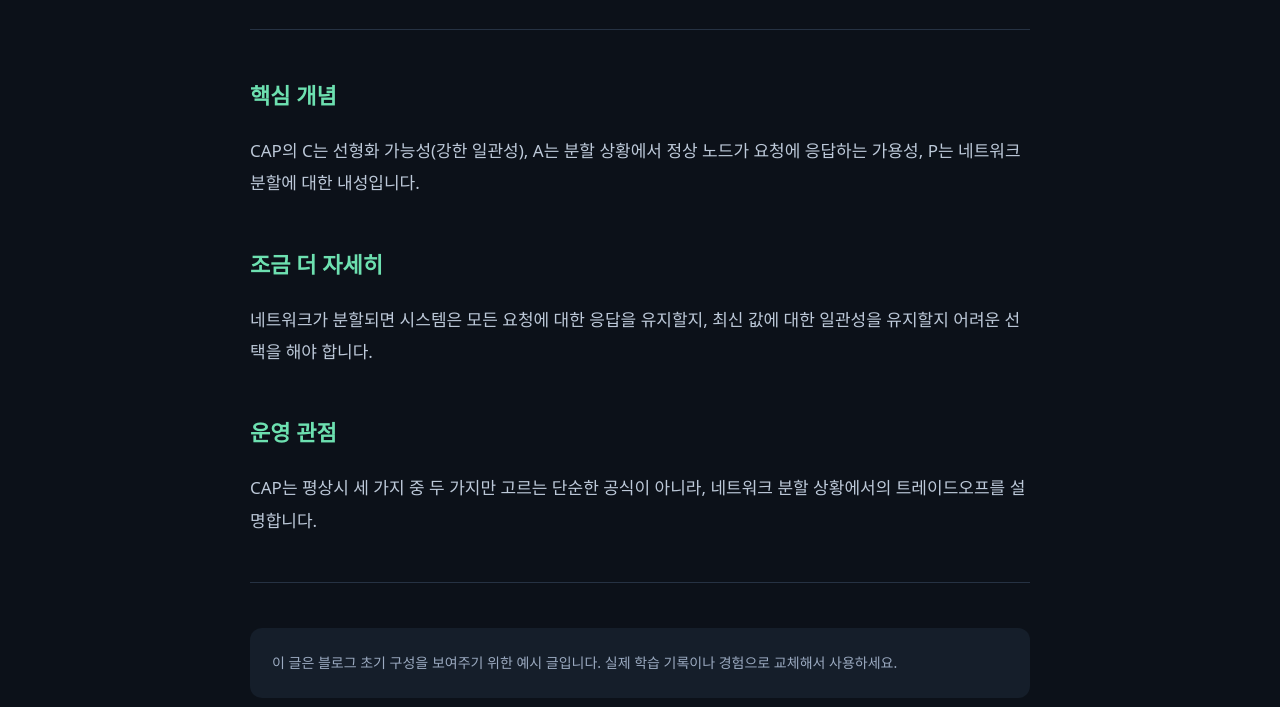
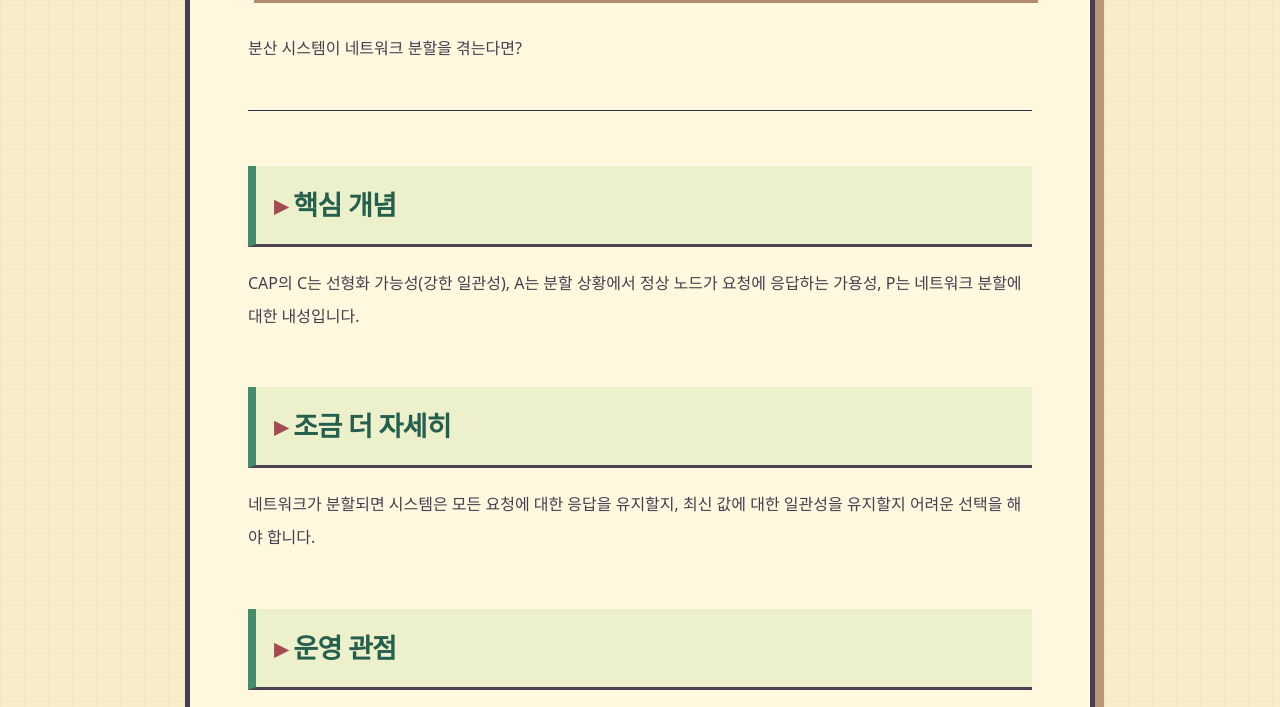
Before and after one commit to thisisnew/thisisnew.github.io, a plain HTML site: page posts/cap-theorem.html in a window 1280 px wide. Shown: the part 283-990 px from the top of the page. Drawn offline with Linux system fonts and the light colour scheme.

Commit message:
Apply pixel quest theme to sample post

```diff
--- a/posts/cap-theorem.html
+++ b/posts/cap-theorem.html
@@ -1 +1 @@
-<!doctype html><html lang="ko"><head><meta charset="utf-8"><meta name="viewport" content="width=device-width,initial-scale=1"><meta name="description" content="분산 시스템이 네트워크 분할을 겪는다면?"><title>CAP 정리: 일관성과 가용성 사이에서 | thisisnew</title><style>body{background:#0c1119;color:#e8edf5;font-family:system-ui,-apple-system,sans-serif;line-height:1.9;margin:0}.wrap{max-width:780px;margin:auto;padding:50px 24px}a{color:#6de0b0;text-decoration:none}.crumb{font-size:14px}h1{font-size:clamp(31px,5vw,49px);line-height:1.25;letter-spacing:-1.5px;margin:75px 0 18px}h2{margin-top:44px;color:#6de0b0;font-size:22px}p{color:#bdc9d9;font-size:17px}hr{border:0;border-top:1px solid #263243;margin:45px 0}.hint{background:#151e2a;padding:22px;border-radius:12px;color:#9baac0;font-size:14px}</style></head><body><main class="wrap"><a class="crumb" href="/">← thisisnew / Engineering Notes</a><h1>CAP 정리: 일관성과 가용성 사이에서</h1><p>분산 시스템이 네트워크 분할을 겪는다면?</p><hr><h2>핵심 개념</h2><p>CAP의 C는 선형화 가능성(강한 일관성), A는 분할 상황에서 정상 노드가 요청에 응답하는 가용성, P는 네트워크 분할에 대한 내성입니다.</p><h2>조금 더 자세히</h2><p>네트워크가 분할되면 시스템은 모든 요청에 대한 응답을 유지할지, 최신 값에 대한 일관성을 유지할지 어려운 선택을 해야 합니다.</p><h2>운영 관점</h2><p>CAP는 평상시 세 가지 중 두 가지만 고르는 단순한 공식이 아니라, 네트워크 분할 상황에서의 트레이드오프를 설명합니다.</p><hr><div class="hint">이 글은 블로그 초기 구성을 보여주기 위한 예시 글입니다. 실제 학습 기록이나 경험으로 교체해서 사용하세요.</div><p><a href="/">← 모든 글 보기</a></p></main></body></html>
+<!doctype html><html lang="ko"><head><meta charset="utf-8"><meta name="viewport" content="width=device-width,initial-scale=1"><meta name="description" content="분산 시스템이 네트워크 분할을 겪는다면?"><title>CAP 정리: 일관성과 가용성 사이에서 | thisisnew</title><style>body{background:#0c1119;color:#e8edf5;font-family:system-ui,-apple-system,sans-serif;line-height:1.9;margin:0}.wrap{max-width:780px;margin:auto;padding:50px 24px}a{color:#6de0b0;text-decoration:none}.crumb{font-size:14px}h1{font-size:clamp(31px,5vw,49px);line-height:1.25;letter-spacing:-1.5px;margin:75px 0 18px}h2{margin-top:44px;color:#6de0b0;font-size:22px}p{color:#bdc9d9;font-size:17px}hr{border:0;border-top:1px solid #263243;margin:45px 0}.hint{background:#151e2a;padding:22px;border-radius:12px;color:#9baac0;font-size:14px}</style><link rel="stylesheet" href="/assets/pixel-quest.css"></head><body><main class="wrap"><a class="crumb" href="/">← thisisnew / Engineering Notes</a><h1>CAP 정리: 일관성과 가용성 사이에서</h1><p>분산 시스템이 네트워크 분할을 겪는다면?</p><hr><h2>핵심 개념</h2><p>CAP의 C는 선형화 가능성(강한 일관성), A는 분할 상황에서 정상 노드가 요청에 응답하는 가용성, P는 네트워크 분할에 대한 내성입니다.</p><h2>조금 더 자세히</h2><p>네트워크가 분할되면 시스템은 모든 요청에 대한 응답을 유지할지, 최신 값에 대한 일관성을 유지할지 어려운 선택을 해야 합니다.</p><h2>운영 관점</h2><p>CAP는 평상시 세 가지 중 두 가지만 고르는 단순한 공식이 아니라, 네트워크 분할 상황에서의 트레이드오프를 설명합니다.</p><hr><div class="hint">이 글은 블로그 초기 구성을 보여주기 위한 예시 글입니다. 실제 학습 기록이나 경험으로 교체해서 사용하세요.</div><p><a href="/">← 모든 글 보기</a></p></main></body></html>
```
